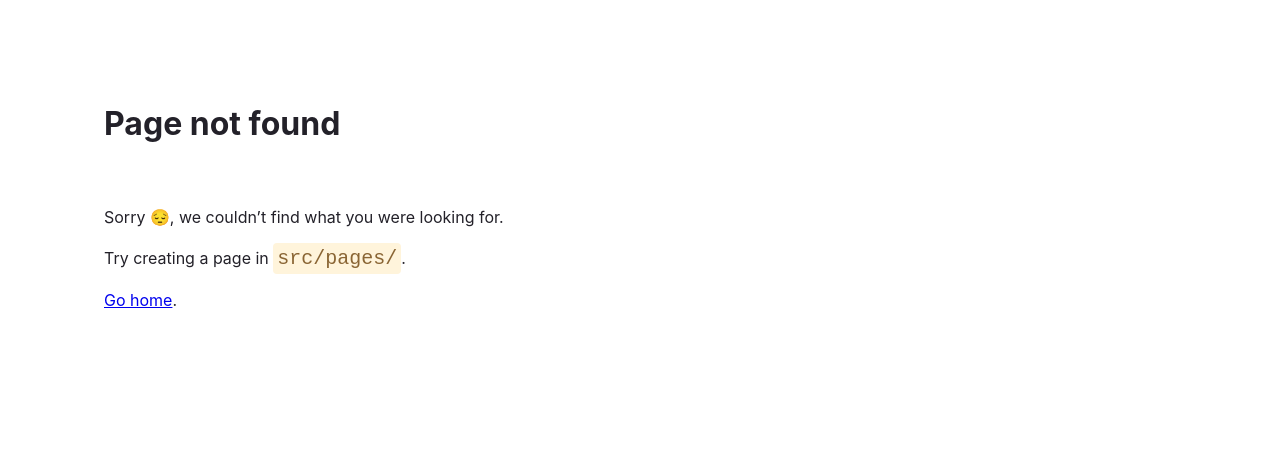
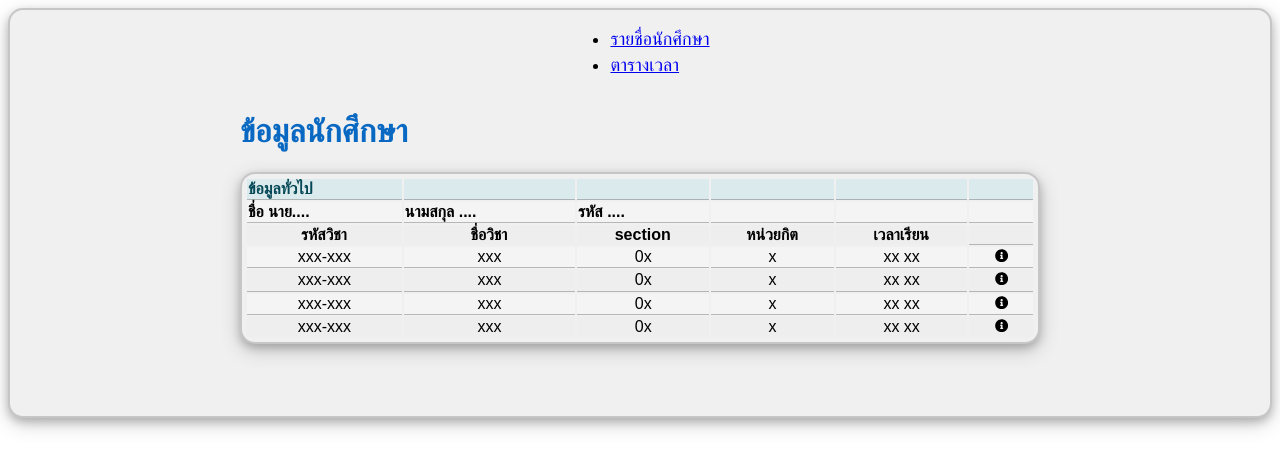
Before and after one commit to 6210110266/my-first-gatsby-site, a Gatsby site in the folder my-gatsby-site/: page /student-detail in a window 1280 px wide. Before the commit this address had no page. Built offline with nearby package versions, Linux system fonts and the light colour scheme; Gatsby itself is replaced by a stand-in of ours.

Commit message:
update part 3

```diff
--- a/my-gatsby-site/gatsby-config.js
+++ b/my-gatsby-site/gatsby-config.js
@@ -1,6 +1,20 @@
 module.exports = {
-  siteMetadata: {
-    siteUrl: `https://www.yourdomain.tld`,
-  },
-  plugins: [],
+  // siteMetadata: {
+  //   siteUrl: `https://www.yourdomain.tld`,
+  // },
+  plugins: [
+    {
+			resolve: '@directus/gatsby-source-directus',
+			options: {
+				url: `http://127.0.0.1:8055`, // Fill with your Directus instance address
+				auth: {
+					// token: 'my_secret_token', // You can use a static token from an user
+
+					// Or you can use the credentials of an user
+					email: 'admin@gmail.com',
+					password: '12345678',
+				},
+			},
+		},
+  ],
 }
--- a/my-gatsby-site/package.json
+++ b/my-gatsby-site/package.json
@@ -15,9 +15,12 @@
     "clean": "gatsby clean"
   },
   "dependencies": {
+    "@directus/gatsby-source-directus": "^9.14.1",
     "bulma": "^0.9.4",
     "gatsby": "^4.20.0",
+    "gatsby-source-directus": "^0.0.44",
     "react": "^18.1.0",
-    "react-dom": "^18.1.0"
+    "react-dom": "^18.1.0",
+    "react-icons": "^4.4.0"
   }
 }
--- a/my-gatsby-site/src/components/layout.jsx
+++ b/my-gatsby-site/src/components/layout.jsx
@@ -16,12 +16,12 @@ const Layout = ({ pageTitle, children }) => {
         <ul className={navLinks}>
           <li className={navLinkItem}>
             <Link to="/" className={navLinkText}>
-              Home
+            รายชื่อนักศึกษา
             </Link>
           </li>
           <li className={navLinkItem}>
-            <Link to="/about" className={navLinkText}>
-              About
+            <Link to="/schedule" className={navLinkText}>
+             ตารางเวลา
             </Link>
           </li>
         </ul>
--- a/my-gatsby-site/src/components/layout.module.css
+++ b/my-gatsby-site/src/components/layout.module.css
@@ -1,11 +1,12 @@
 .container {
-    margin: auto;
-    max-width: 500px;
     font-family: sans-serif;
+    display: flex;
+    align-items: center;
+    flex-direction: column;
   }
 
   .heading {
-    color: rebeccapurple;
+    color: rgb(9, 104, 194);
   }
   .nav-links {
     display: flex;
@@ -18,3 +19,7 @@
   .nav-link-text {
     color: black;
   }
+
+.background {
+    background-color: bisque;
+}
--- /dev/null
+++ b/my-gatsby-site/src/pages/index.css
@@ -0,0 +1,45 @@
+.div {
+    /* border: 1px black; */
+    display: flex;
+    flex-direction: column;
+    align-items: center;
+}
+
+table {
+    border: 2px solid rgba(0, 0, 0, 0.177);
+    border-radius: 15px;
+    width: 800px;
+    height: 200px;
+    padding: 3px;
+    box-shadow: 0 4px 8px 0 rgba(0, 0, 0, 0.2), 0 6px 20px 0 rgba(0, 0, 0, 0.19);
+  }
+
+  th {
+    text-align: center !important;
+    padding-left: 15px !important;
+    border-bottom: 1px solid rgba(128, 128, 128, 0.519);
+  }
+
+  td {
+    text-align: center;
+    border-bottom: 1px solid rgba(128, 128, 128, 0.519);
+  }
+
+  .td2 {
+    text-align: center;
+    border-bottom: none;
+  }
+
+  .st-num {
+    text-align: end;
+  }
+
+  .st-name {
+    text-align: start;
+  }
+
+.button {
+    border: none;
+    background-color: transparent;
+    cursor: pointer;
+}
--- /dev/null
+++ b/my-gatsby-site/src/pages/student-detail.css
@@ -0,0 +1,93 @@
+.card-container {
+  background-color: #f0f0f0;
+  border: 2px solid rgba(0, 0, 0, 0.177);
+  border-radius: 15px;
+  /* width: 800px; */
+  height: 400px;
+  padding: 3px;
+  box-shadow: 0 4px 8px 0 rgba(0, 0, 0, 0.2), 0 6px 20px 0 rgba(0, 0, 0, 0.19);
+}
+
+table {
+    border: 2px solid rgba(0, 0, 0, 0.177);
+    border-radius: 15px;
+    width: 800px;
+    /* height: 200px; */
+    padding: 3px;
+    box-shadow: 0 4px 8px 0 rgba(0, 0, 0, 0.2), 0 6px 20px 0 rgba(0, 0, 0, 0.19);
+  }
+
+  .th1 {
+    text-align: start !important;
+    border-bottom: 1px solid rgba(128, 128, 128, 0.519);
+  }
+
+  .th2 {
+    padding-left: 0 !important;
+    text-align: center !important;
+  }
+
+  .first-line{
+    color: #054957;
+    background-color: #dbeaec;
+  }
+
+  .line1{
+    background-color: #f4f4f4;
+  }
+
+  .line2{
+    background-color: #eeeeee;
+  }
+
+  td {
+    text-align: center;
+    border-bottom: 1px solid rgba(128, 128, 128, 0.519);
+  }
+
+  .td2 {
+    text-align: center;
+    border-bottom: none;
+  }
+
+  .st-num {
+    text-align: end;
+  }
+
+
+.button {
+    border: none;
+    background-color: transparent;
+    cursor: pointer;
+}
+
+.icon {
+    size: 50px;
+}
+
+.tab {
+  display: flex;
+  justify-content: space-between;
+  margin-bottom: 10px;
+}
+
+.s-button {
+  text-align: center;
+  margin-top: 5px;
+  width: 500px;
+  margin-bottom: 10px;
+}
+
+.c-button {
+  margin-left: 15px;
+}
+
+h2 {
+  font-weight: normal;
+}
+
+li {
+  /* list-style: decimal; */
+  margin-bottom: 5px;
+  font-size: 18px;
+}
--- /dev/null
+++ b/my-gatsby-site/src/pages/student-detail.jsx
@@ -0,0 +1,82 @@
+import * as React from 'react'
+import Layout from '../components/layout'
+import "./student-detail.css"
+import { navigate } from "gatsby"
+import { FaInfoCircle } from 'react-icons/fa';
+
+const StudentDetailPage = () => {
+  return (
+    <div className='card-container '>
+        <Layout pageTitle="ข้อมูลนักศึกษา" className="heading">
+    <table >
+        <tr className='first-line'>
+        <th className='th1'>ข้อมูลทั่วไป</th>
+        <td></td>
+        <td></td>
+        <td></td>
+        <td></td>
+        <td></td>
+        </tr>
+        <tr className='line1'>
+        <th className='th1'>ชื่อ นาย....</th>
+        <th className='th1'>นามสกุล ....</th>
+        <th className='th1'>รหัส ....</th>
+        <td></td>
+        <td></td>
+        <td></td>
+        </tr>
+        <tr className='line2'>
+        <th className='th2'>รหัสวิชา</th>
+        <th className='th2'>ชื่อวิชา</th>
+        <th className='th2'>section</th>
+        <th className='th2'>หน่วยกิต</th>
+        <th className='th2'>เวลาเรียน</th>
+        <td></td>
+        </tr>
+        <tr className='line1'>
+        <td>xxx-xxx</td>
+        <td>xxx</td>
+        <td>0x</td>
+        <td>x</td>
+        <td>xx xx</td>
+        <td>
+          <button onClick={()=>{navigate("/subject-detail")}} className='button'><FaInfoCircle/></button>
+        </td>
+        </tr>
+        <tr className='line2'>
+        <td>xxx-xxx</td>
+        <td>xxx</td>
+        <td>0x</td>
+        <td>x</td>
+        <td>xx xx</td>
+        <td>
+          <button onClick={()=>{navigate("/subject-detail")}} className='button'><FaInfoCircle/></button>
+        </td>
+        </tr>
+        <tr className='line1'>
+        <td>xxx-xxx</td>
+        <td>xxx</td>
+        <td>0x</td>
+        <td>x</td>
+        <td>xx xx</td>
+        <td>
+          <button onClick={()=>{navigate("/subject-detail")}} className='button'><FaInfoCircle/></button>
+        </td>
+        </tr>
+        <tr className='line2'>
+        <td className='td2'>xxx-xxx</td>
+        <td className='td2'>xxx</td>
+        <td className='td2'>0x</td>
+        <td className='td2'>x</td>
+        <td className='td2'>xx xx</td>
+        <td className='td2'>
+          <button onClick={()=>{navigate("/subject-detail")}} className='button'><FaInfoCircle/></button>
+        </td>
+        </tr>
+      </table>
+    </Layout>
+    </div>
+  )
+}
+
+export default StudentDetailPage
--- /dev/null
+++ b/my-gatsby-site/src/pages/subject-detail.css
@@ -0,0 +1,73 @@
+.card-container {
+  background-color: #f0f0f0;
+  border: 2px solid rgba(0, 0, 0, 0.177);
+  border-radius: 15px;
+  /* width: 800px; */
+  height: 400px;
+  padding: 3px;
+  box-shadow: 0 4px 8px 0 rgba(0, 0, 0, 0.2), 0 6px 20px 0 rgba(0, 0, 0, 0.19);
+}
+
+table {
+    border: 2px solid rgba(0, 0, 0, 0.177);
+    border-radius: 15px;
+    width: 800px;
+    /* height: 200px; */
+    padding: 3px;
+    box-shadow: 0 4px 8px 0 rgba(0, 0, 0, 0.2), 0 6px 20px 0 rgba(0, 0, 0, 0.19);
+  }
+
+  .th1 {
+    text-align: start !important;
+    border-bottom: 1px solid rgba(128, 128, 128, 0.519);
+  }
+
+  .th2 {
+    padding-left: 0 !important;
+    text-align: center !important;
+  }
+
+  .th3 {
+    width: 100px !important;
+    text-align: start !important;
+    border-bottom: 1px solid rgba(128, 128, 128, 0.519);
+  }
+
+
+  .first-line{
+    color: #054957;
+    background-color: #dbeaec;
+  }
+
+  .line1{
+    background-color: #f4f4f4;
+  }
+
+  .line2{
+    background-color: #eeeeee;
+  }
+
+  td {
+    text-align: center;
+    border-bottom: 1px solid rgba(128, 128, 128, 0.519);
+  }
+
+  .td2 {
+    text-align: center;
+    border-bottom: none;
+  }
+
+  .st-num {
+    text-align: end;
+  }
+
+
+.button {
+    border: none;
+    background-color: transparent;
+    cursor: pointer;
+}
+
+.icon {
+    size: 50px;
+}
```
Also changed, not shown: my-gatsby-site/src/components/navbar.jsx (deleted, +0 -12 lines), my-gatsby-site/src/pages/about.jsx (deleted, +0 -12 lines), my-gatsby-site/src/pages/contact.jsx (deleted, +0 -8 lines), my-gatsby-site/src/pages/index.js (+79 -5 lines), my-gatsby-site/src/pages/index.jsx (deleted, +0 -7 lines), my-gatsby-site/src/pages/schedule.jsx (added, +42 -0 lines), my-gatsby-site/src/pages/subject-detail.jsx (added, +38 -0 lines), my-gatsby-site/src/templates/blog.jsx (deleted, +0 -7 lines), 2 other files.
